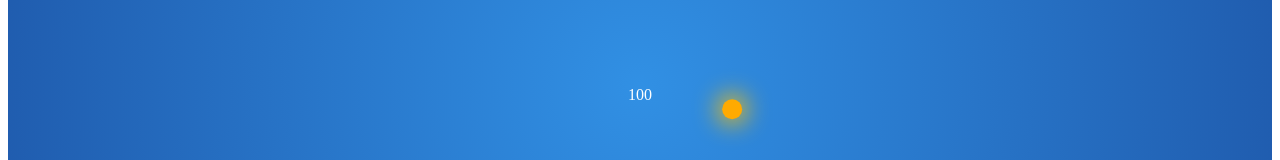
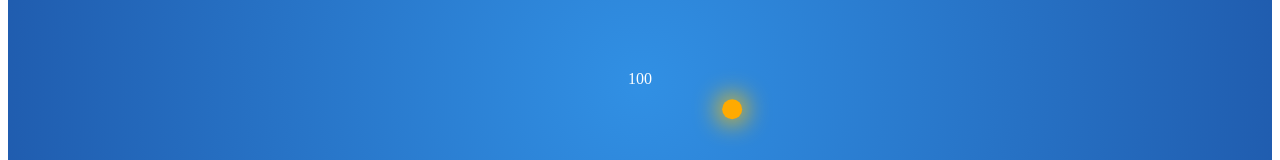
Before and after one commit to Thatooine/thatooinemaake.com, a Next.js app: page / in a window 1280 px wide. Shown: the part 323-483 px from the top of the page. Built offline with nearby package versions, Linux system fonts and the light colour scheme.

Commit message:
V1 fancy loader sort of done

```diff
--- a/components/Loader/v1/index.tsx
+++ b/components/Loader/v1/index.tsx
@@ -59,7 +59,9 @@ export const FancyLoader = () => {
             />
             <animated.div
                 style={{
-                    color: 'white'
+                    color: 'white',
+                    position: 'relative',
+                    bottom: '16px'
                 }}
             >
                 {number.to(n => n.toFixed(0))}
```
